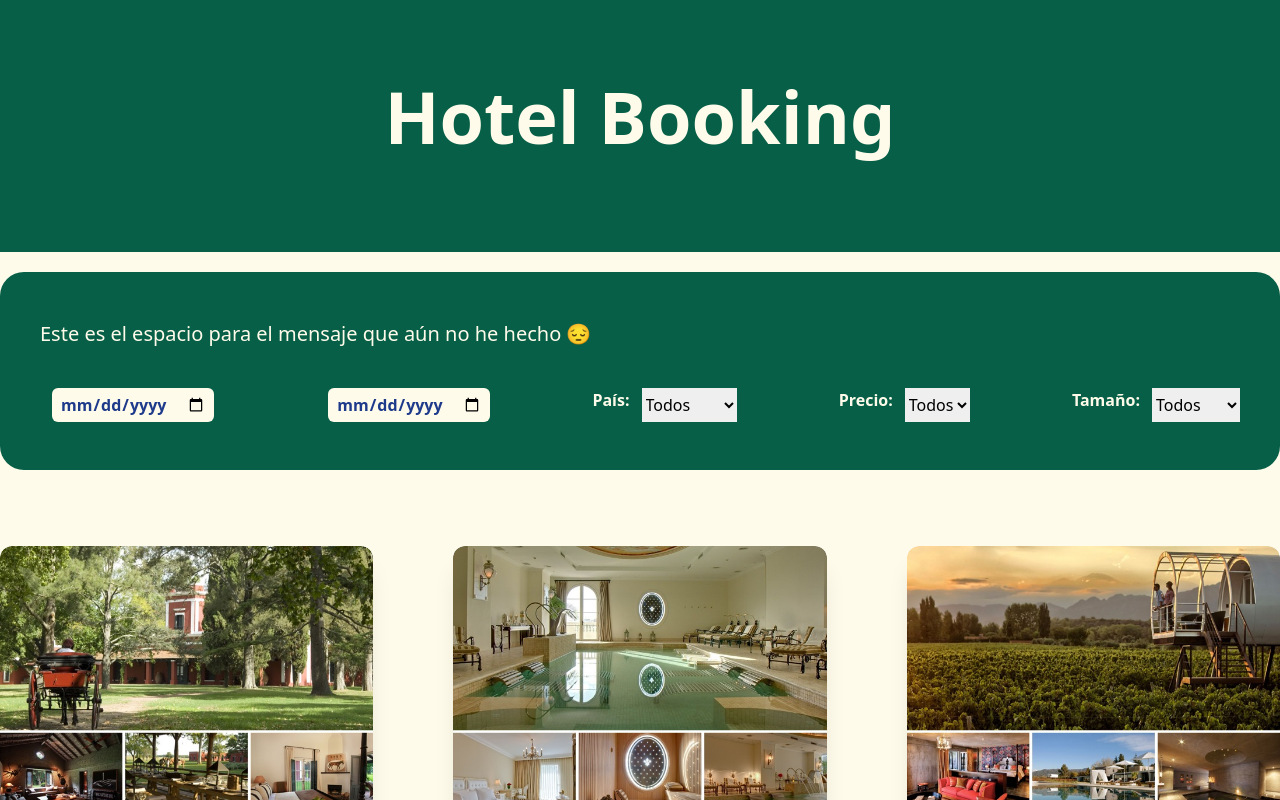
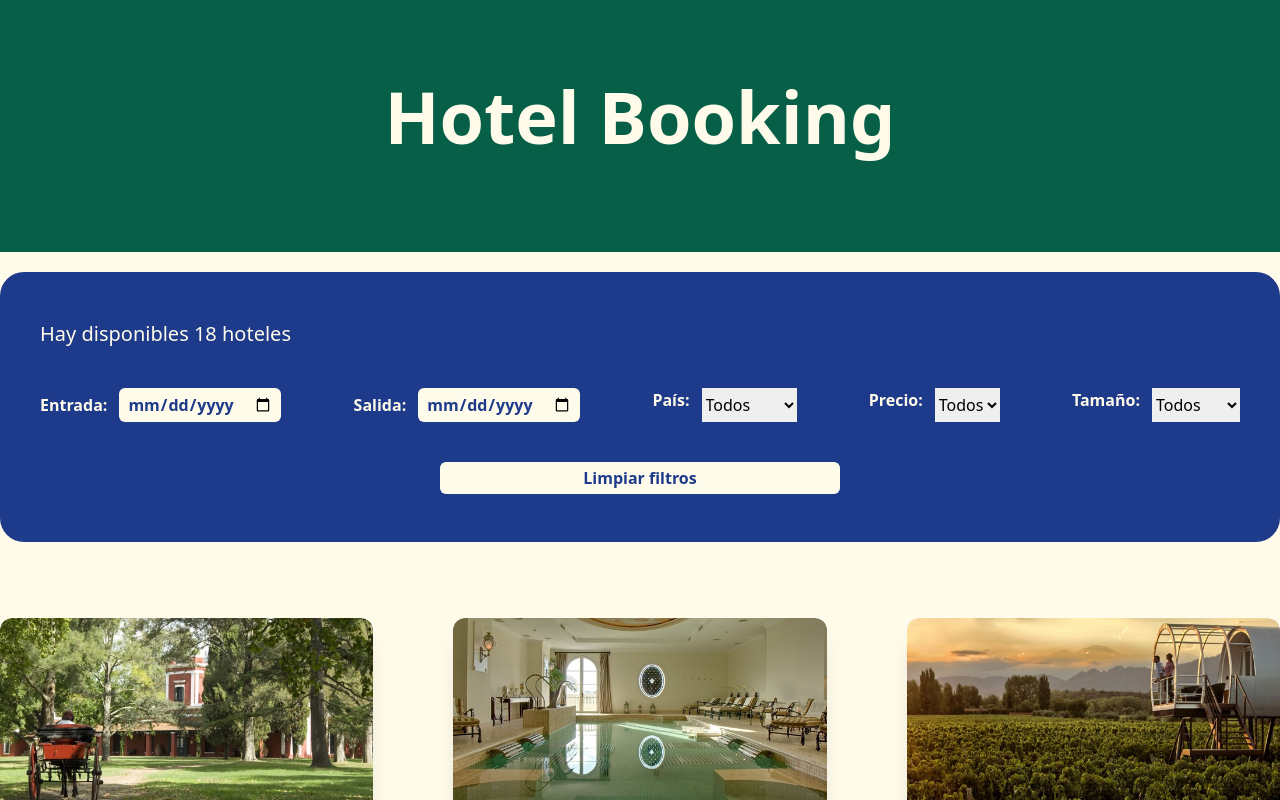
Before and after one commit to sebascasasg/acamica-hotel-booking, a React (Create React App) app: page / in a window 1280 px wide. Shown: the top 800 px of the page. Built offline with nearby package versions, Linux system fonts and the light colour scheme.

Commit message:
Added reset filters button

```diff
--- a/src/components/Filters.jsx
+++ b/src/components/Filters.jsx
@@ -1,6 +1,7 @@
 import React from 'react'
 import DateFilter from './DateFilter'
 import SelectFilter from './SelectFilter'
+import { formatDateToLanguage } from '../utils/dateUtils'
 
 const countryOptions = ['Todos', 'Argentina', 'Brasil', 'Chile', 'Uruguay']
 const priceOptions = ['Todos', '$', '$$', '$$$', '$$$$']
@@ -9,15 +10,38 @@ const sizeOptions = ['Todos', 'Pequeño', 'Mediano', 'Grande']
 function Filters(props) {
   return (
     <header>
-      <div className='container mx-auto my-5 px-10 py-12 bg-green-800 rounded-3xl'>
-        <p className='mb-10 text-xl text-yellow-50'>Este es el espacio para el mensaje que aún no he hecho 😔</p>
+      <div className='container mx-auto my-5 px-10 py-12 bg-blue-900 rounded-3xl'>
+        <p className='mb-10 text-xl text-yellow-50'>
+          {`Hay ${props.numberOfHotels === 1 ? 'disponible ' + props.numberOfHotels + ' hotel ' : 'disponibles ' + props.numberOfHotels + ' hoteles '}
+          ${
+            props.filters.size === 'Todos'
+              ? ''
+              : props.filters.size === 'Pequeño'
+              ? props.numberOfHotels === 1
+                ? 'pequeño '
+                : 'pequeños '
+              : props.filters.size === 'Mediano'
+              ? props.numberOfHotels === 1
+                ? 'mediano '
+                : 'medianos '
+              : props.numberOfHotels === 1
+              ? 'grande '
+              : 'grandes '
+          }
+          ${props.filters.price === 'Todos' ? '' : 'con precio ' + props.filters.price}
+          ${props.filters.checkin && props.filters.checkout ? 'desde el ' + formatDateToLanguage(props.filters.checkin) + ' hasta el ' + formatDateToLanguage(props.filters.checkout) : ''}
+          ${props.filters.country === 'Todos' ? '' : 'en ' + props.filters.country}`}
+        </p>
         <div className='flex justify-between'>
-          <DateFilter />
-          <DateFilter />
+          <DateFilter label='Entrada: ' name='checkin' value={props.filters.checkin} onFilterChange={props.onFilterChange} />
+          <DateFilter label='Salida: ' name='checkout' value={props.filters.checkout} onFilterChange={props.onFilterChange} />
           <SelectFilter label='País: ' name='country' options={countryOptions} value={props.filters.country} onFilterChange={props.onFilterChange} />
           <SelectFilter label='Precio: ' name='price' options={priceOptions} value={props.filters.price} onFilterChange={props.onFilterChange} />
           <SelectFilter label='Tamaño: ' name='size' options={sizeOptions} value={props.filters.size} onFilterChange={props.onFilterChange} />
         </div>
+        <button className='w-1/3 mx-auto mt-10 px-2 py-1 block object-center rounded-md bg-yellow-50 font-bold text-blue-900' onClick={props.onFiltersClear}>
+          Limpiar filtros
+        </button>
       </div>
     </header>
   )
```
